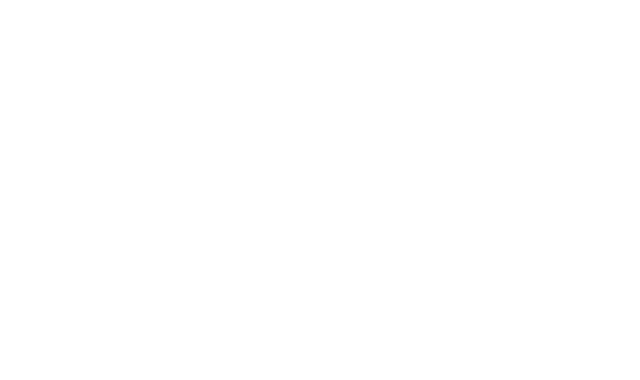
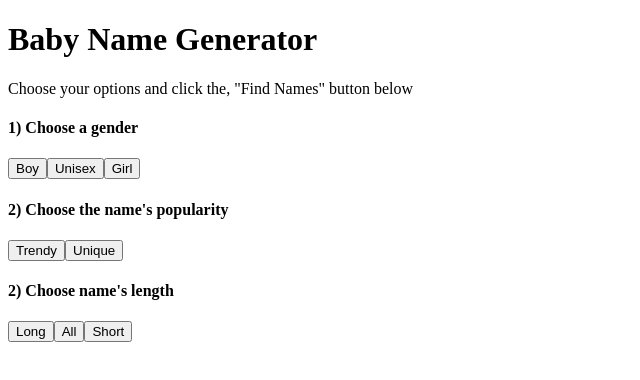
Before and after one commit to thedigitaldesign/nuxt3-bootcamp, a Nuxt app in the folder 01-Baby-Name-Generator/: page / in a window 1280 px wide. Shown: the top 380 px of the page, without its empty margins (0-640 px from the left). Built offline with nearby package versions, Linux system fonts and the light colour scheme.

Commit message:
Created scripts to build project with empty README files

```diff
--- a/01-Baby-Name-Generator/app.vue
+++ b/01-Baby-Name-Generator/app.vue
@@ -1,4 +1,62 @@
 <template>
   <div>
+    <h1>Baby Name Generator</h1>
+    <p>Choose your options and click the, "Find Names" button below</p>
+
+    <div class="options-container">
+      <div class="option-container">
+        <h4>1) Choose a gender</h4>
+        <div class="option-buttons">
+          <button>Boy</button>
+          <button>Unisex</button>
+          <button>Girl</button>
+        </div>
+      </div>
+      <div class="option-container">
+        <h4>2) Choose the name's popularity</h4>
+        <div class="option-buttons">
+          <button>Trendy</button>
+          <button>Unique</button>
+        </div>
+      </div>
+      <div class="option-container">
+        <h4>2) Choose name's length</h4>
+        <div class="option-buttons">
+          <button>Long</button>
+          <button>All</button>
+          <button>Short</button>
+        </div>
+      </div>
+    </div>
   </div>
 </template>
+
+<!-- <div>
+    <h1>Baby Name Generator</h1>
+    <p>Choose your options and click the "Find Names" buttom below</p>
+    <div class="options-container">
+      <div class="option-container">
+        <h4>1) Choose a gender</h4>
+        <div class="option-buttons">
+          <button>Boy</button>
+          <button>Unisex</button>
+          <button>Girl</button>
+        </div>
+      </div>
+      <div class="option-container">
+        <h4>2) Choose the name's popularity</h4>
+        <div class="option-buttons">
+          <button>Trendy</button>
+          <button>Unique</button>
+        </div>
+      </div>
+      <div class="option-container">
+        <h4>2) Choose name's length</h4>
+        <div class="option-buttons">
+          <button>Long</button>
+          <button>All</button>
+          <button>Short</button>
+        </div>
+      </div>
+    </div>
+  </div> -->
--- a/01-Baby-Name-Generator/nuxt.config.ts
+++ b/01-Baby-Name-Generator/nuxt.config.ts
@@ -2,5 +2,15 @@ import { defineNuxtConfig } from 'nuxt'
 
 // https://v3.nuxtjs.org/api/configuration/nuxt.config
 export default defineNuxtConfig({
-
+  build: {
+    postcss: {
+      postcssOptions: {
+        plugins: {
+          tailwindcss: {},
+          autoprefixer: {}
+        }
+      }
+    }
+  },
+  css: [`~/assets/css/tailwind.css`]
 })
--- a/01-Baby-Name-Generator/package.json
+++ b/01-Baby-Name-Generator/package.json
@@ -5,7 +5,10 @@
     "dev": "nuxt dev",
     "generate": "nuxt generate",
     "preview": "nuxt preview",
-    "boilerplate": "mkdir assets components layouts middleware pages plugins public store && mkdir -p ./assets/{css,images} && yarn add tailwindcss && yarn add -D @heroicons/vue less-loader less"
+    "packages": "yarn add tailwindcss && yarn add -D @heroicons/vue less-loader less",
+    "directories": "mkdir assets components layouts middleware pages plugins public store && mkdir -p ./assets/{css,images}",
+    "create-files": "touch ./assets/css/tailwind.css ./assets/images/README.md ./components/README.md ./layouts/README.md ./middleware/README.md ./pages/README.md ./plugins/README.md ./public/README.md ./store/README.md",
+    "boilerplate": "yarn packages && yarn directories && yarn create-files"
   },
   "devDependencies": {
     "@heroicons/vue": "^1.0.6",
```
Also changed, not shown: 01-Baby-Name-Generator/assets/css/tailwind.css (added), 01-Baby-Name-Generator/assets/images/README.md (added), 01-Baby-Name-Generator/components/README.md (added), 01-Baby-Name-Generator/layouts/README.md (added), 01-Baby-Name-Generator/middleware/README.md (added), 01-Baby-Name-Generator/pages/README.md (added), 01-Baby-Name-Generator/plugins/README.md (added), 01-Baby-Name-Generator/public/README.md (added), 01-Baby-Name-Generator/store/README.md (added).
